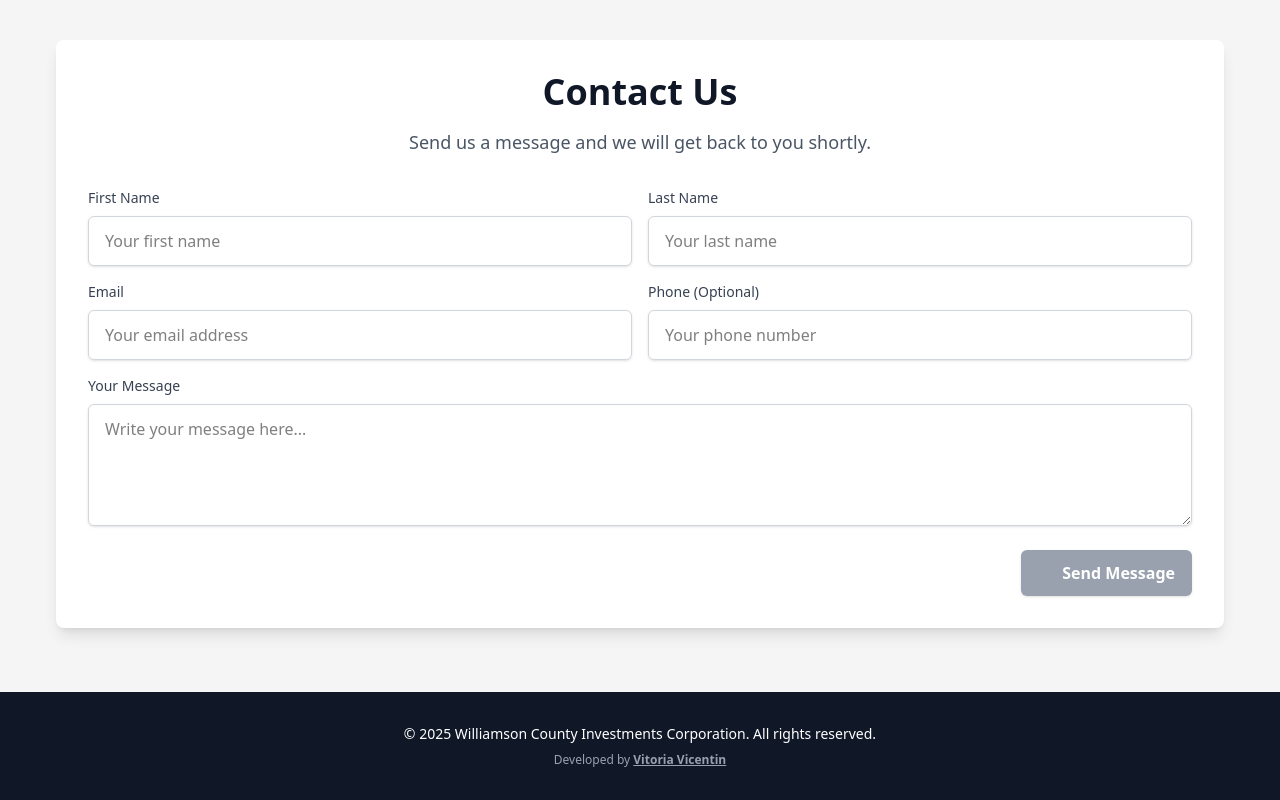
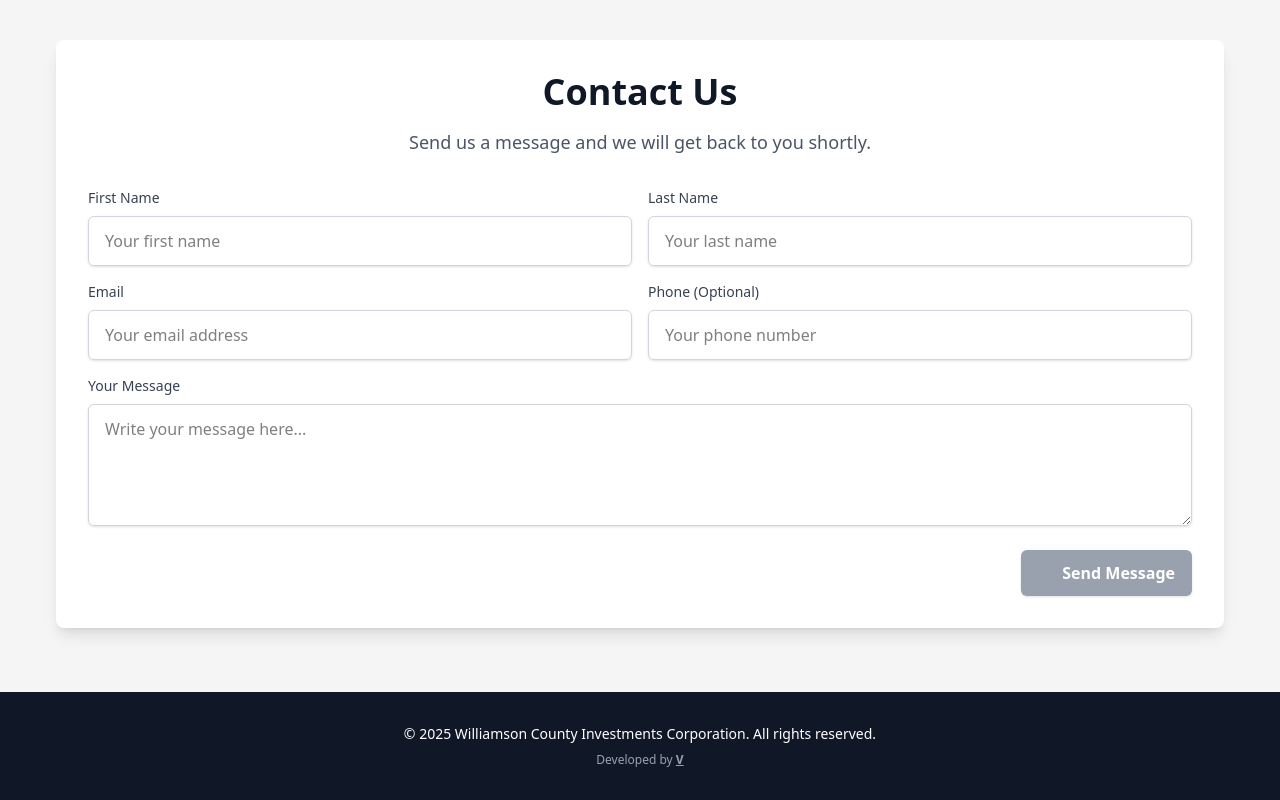
Before and after one commit to vitoriavicentin/historic-builds, a Next.js app: page / in a window 1280 px wide. Shown: the part 4185-4985 px from the top of the page. Built offline with nearby package versions, Linux system fonts and the light colour scheme; some icons are missing.

Commit message:
fix: name footer

```diff
--- a/src/components/layout/Footer.tsx
+++ b/src/components/layout/Footer.tsx
@@ -16,7 +16,7 @@ function Footer() {
             rel='noopener noreferrer'
             className='font-semibold cursor-pointer underline'
           >
-            Vitoria Vicentin
+            V
           </a>
         </p>
       </div>
```
